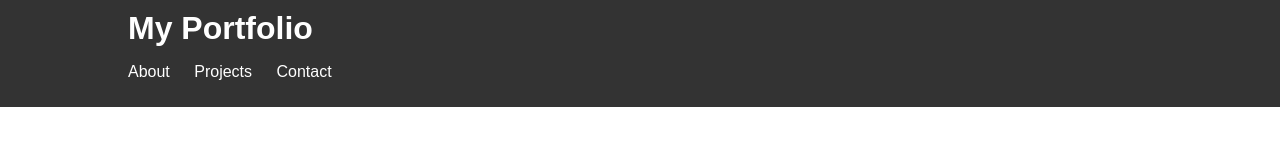
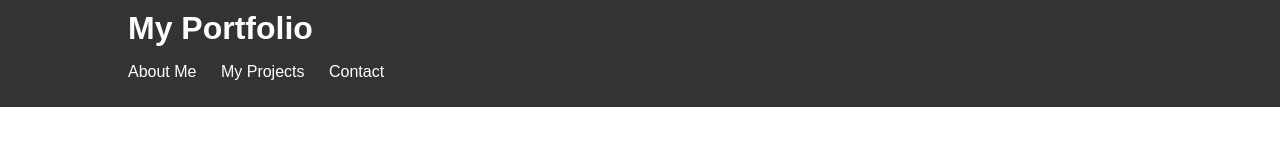
Before and after one commit to patrickverzosa/portfolio, a plain HTML site: page index.html in a window 1280 px wide. Shown: the top 149 px of the page. Drawn offline with Linux system fonts and the light colour scheme.

Commit message:
Update index.html

```diff
--- a/index.html
+++ b/index.html
@@ -12,8 +12,8 @@
             <h1>My Portfolio</h1>
             <nav>
                 <ul>
-                    <li><a href="#about">About</a></li>
-                    <li><a href="#projects">Projects</a></li>
+                    <li><a href="#about">About Me</a></li>
+                    <li><a href="#projects">My Projects</a></li>
                     <li><a href="#contact">Contact</a></li>
                 </ul>
             </nav>
```
